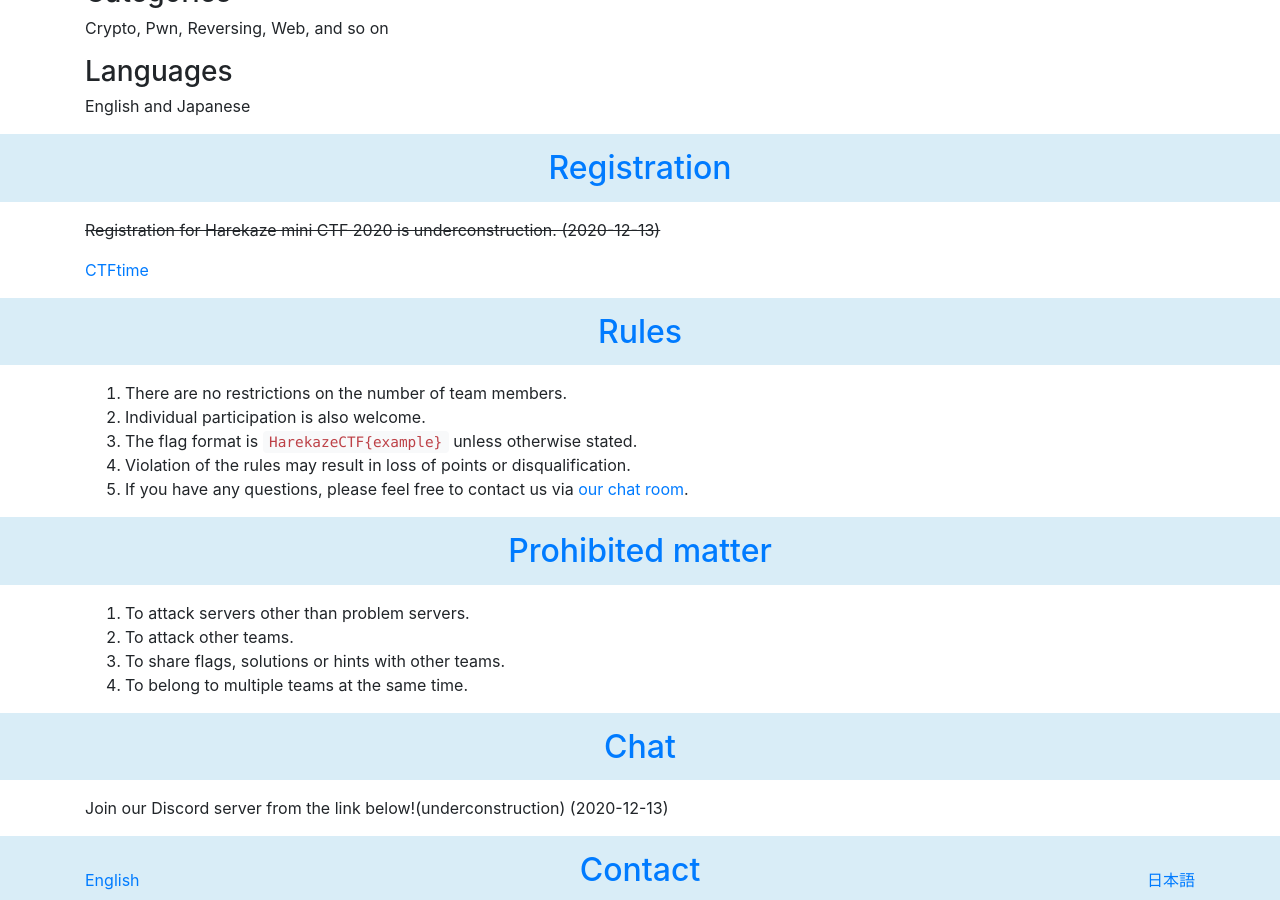
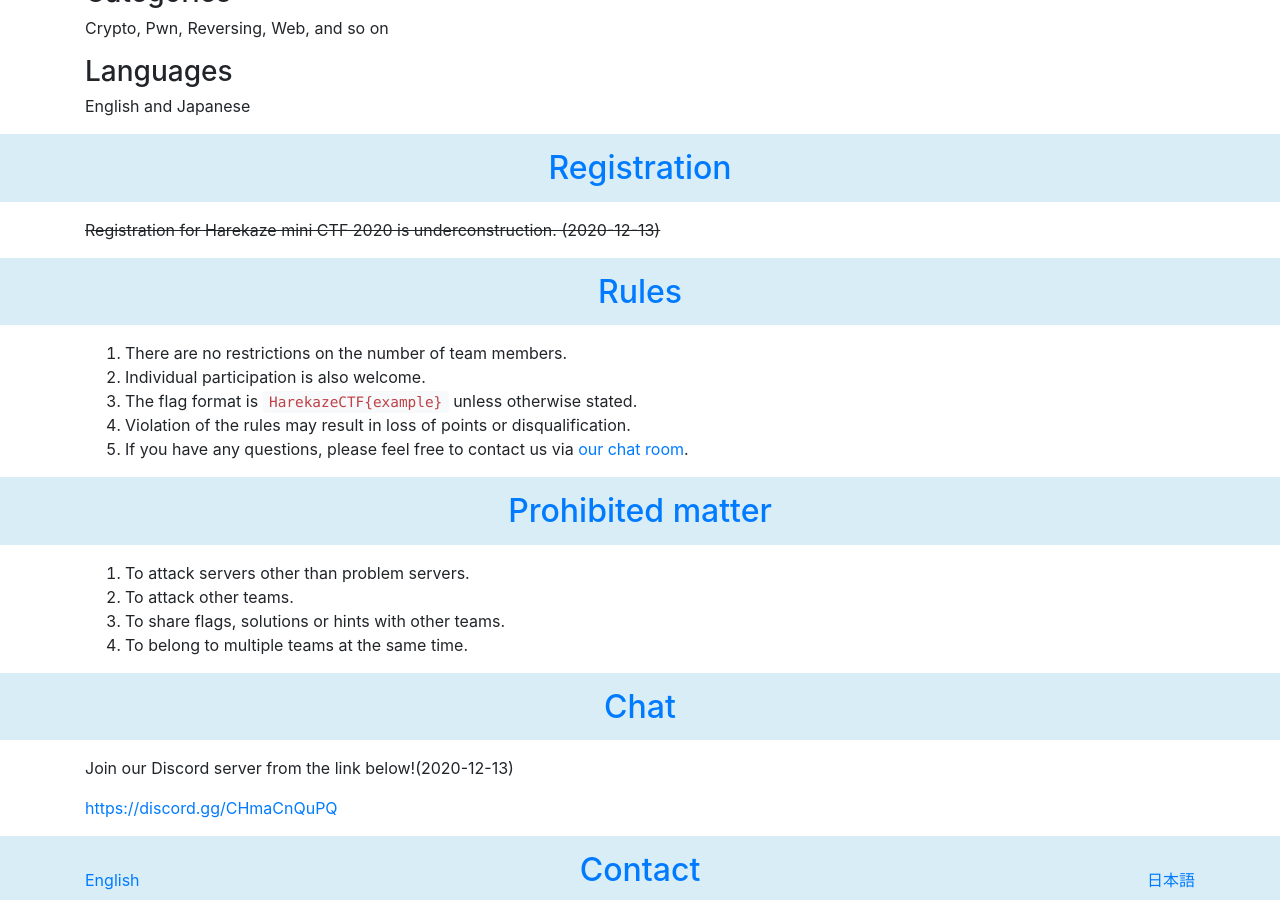
Before and after one commit to TeamHarekaze/TeamHarekaze.github.io, a Jekyll site: the page built from ctf/2020.html, in a window 1280 px wide and 900 px high, scrolled down 954 px. Built offline with Jekyll 4.4.1, drawn with Linux system fonts in a browser that asks for light colours; nearby versions of some CDN libraries.

Commit message:
add Discord URL of Harekaze mini CTF 2020

```diff
--- a/ctf/2020.html
+++ b/ctf/2020.html
@@ -16,7 +16,7 @@ title: Harekaze mini CTF 2020
     <h2 id="about"><a href="#about">About Harekaze mini CTF 2020</a></h2>
   </header>
   <div class="container">
-    <p>Harekaze mini CTF is a Capture The Flag (CTF) competition organized by <a href="//harekaze.com">Harekaze for beginner.</a>.</p>
+    <p>Harekaze mini CTF is a Capture The Flag (CTF) competition organized by <a href="//harekaze.com"></a>Harekaze for beginner.</p>
     <p>In this competition, we will release challenges related to cybersecurity, such as web security, reverse engineering, cryptography, and so on.</p>
     <p>Players can earn points by submitting the flag, which can be found by solving the challenges.</p>
     <h3>Format</h3>
@@ -36,12 +36,6 @@ title: Harekaze mini CTF 2020
   </header>
   <div class="container">
     <p><del><s>Registration for Harekaze mini CTF 2020 is underconstruction. (<time>2020-12-13</time>)</s></del></p>
-  </div>
-</section>
-
-<section>
-  <div class="container">
-    <p><a href="https://ctftime.org/event/">CTFtime</a></p>
   </div>
 </section>
 
@@ -79,7 +73,8 @@ title: Harekaze mini CTF 2020
     <h2 id="chat"><a href="#chat">Chat</a></h2>
   </header>
   <div class="container">
-    <p>Join our Discord server from the link below!(underconstruction) (<time>2020-12-13</time>)</p>
+    <p>Join our Discord server from the link below!(<time>2020-12-13</time>)</p>
+    <p><a href="https://discord.gg/CHmaCnQuPQ">https://discord.gg/CHmaCnQuPQ</a></p>
   </div>
 </section>
 
```
Also changed, not shown: ctf/2020-jp.html (+2 -7 lines).
